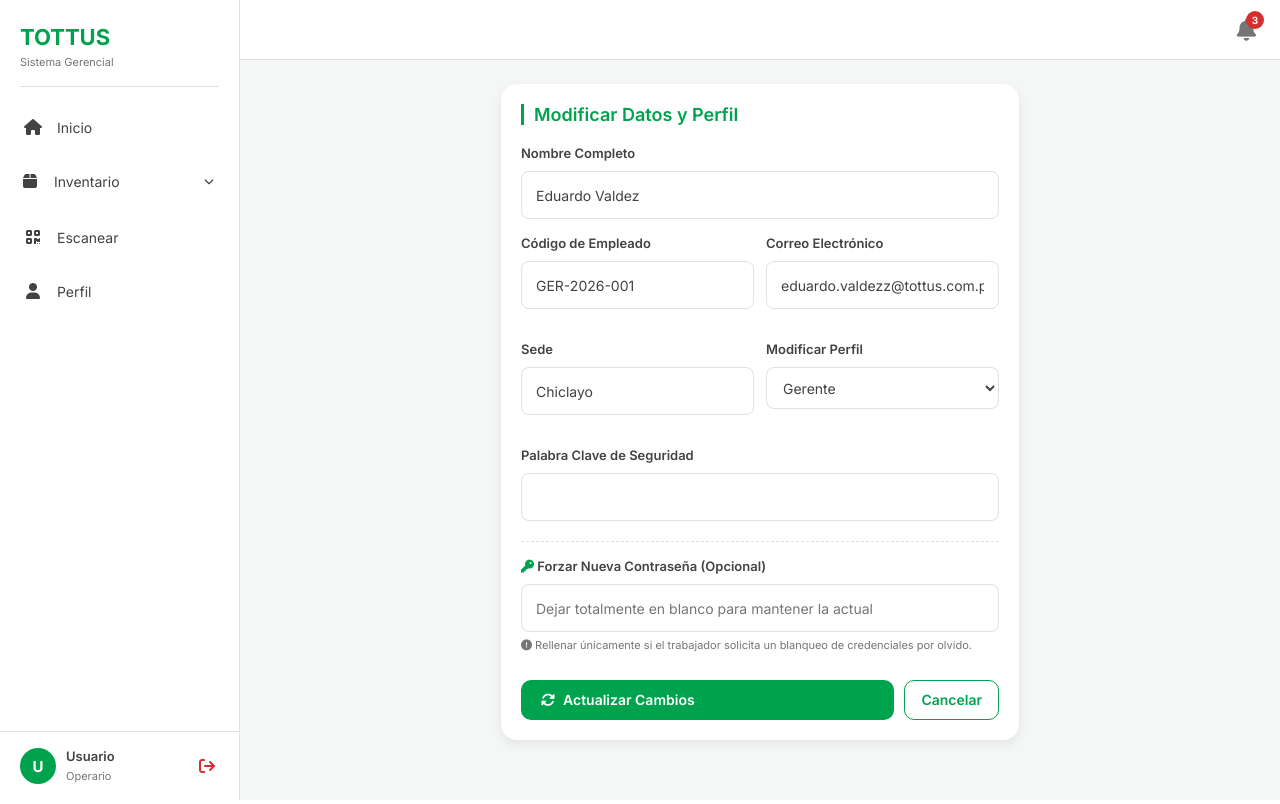
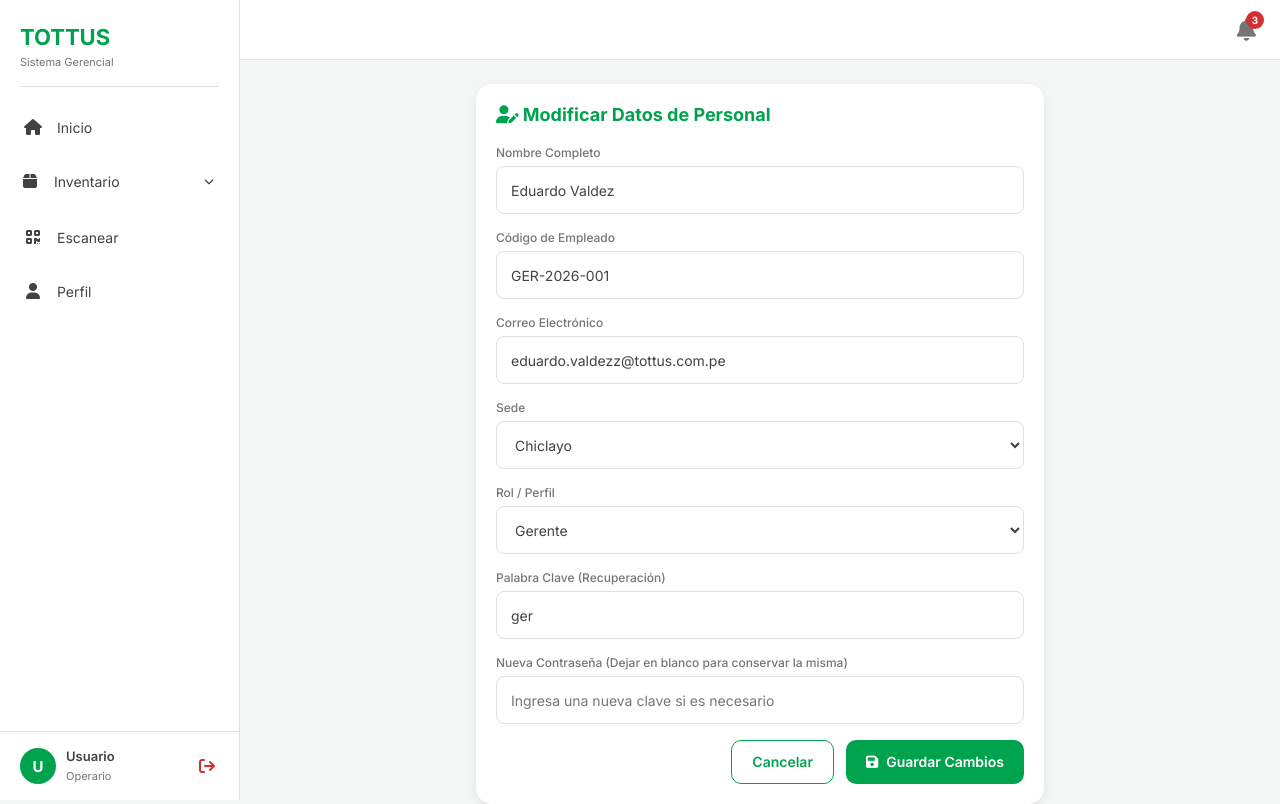
Before and after one commit to Xavo005/desarolloWeb_2026, a Flask app: page /trabajadores/editar/1 in a window 1280 px wide. Run offline with Flask 3, Linux system fonts and the light colour scheme; data comes from the database, SQL or seed files in the repository.

Commit message:
usuario_acomodado

```diff
--- a/app.py
+++ b/app.py
@@ -12,7 +12,6 @@
 from bd import obtenerconexion
 
 from tottusAD import (
-    cambiar_clave,
     obtener_stats_dashboard, obtener_alertas_recientes,
     leer_historial, registrar_historial,
     autenticar_usuario,
@@ -25,13 +24,10 @@
     clsAlerta, obtener_alertas_activas, obtener_totales_alertas,
     eliminar_alerta, actualizar_alerta, actualizar_alerta_sincronizada,
     clsTrabajador, leer_trabajadores, leer_trabajador_por_id,
-    insertar_trabajador  as ad_insertar_trabajador,
-    actualizar_trabajador as actualizar_trabajador,
-    eliminar_trabajador  as ad_eliminar_trabajador,
+    insertar_trabajador, actualizar_trabajador, eliminar_trabajador, cambiar_contrasena, restablecer_contrasena, obtener_sedes_unicas, obtener_roles_unicos,
     clsConteo, leer_conteos, insertar_conteo,
     insertar_conteo_manual,
     contar_alertas,
-    insertar_trabajador
 )
 
 app = Flask(__name__)
@@ -1154,24 +1150,30 @@
 # ==============================================================================
 # CRUD - TRABAJADORES - SECLEN
 # ==============================================================================
+
+# ==============================================================================
+# RUTA - LISTAR
+# ==============================================================================
 @app.route('/trabajadores')
 def listar_trabajadores():
     try:
         lista = leer_trabajadores() or []
         return render_template('lista_trabajadores.html',
                                active_page='trabajadores',
-                               alertas_count=3, # Dejamos el 3 fijo de tu campana
+                               alertas_count=contar_alertas(), # Dejamos el 3 fijo de tu campana
                                trabajadores=lista)
     except Exception as e:
         print("Error en /trabajadores:", repr(e))
         return mostrar_error("Error al cargar el listado de personal.", 500)
 
+# ==============================================================================
+# RUTA - INSERTAR
+# ==============================================================================
 @app.route('/trabajadores/nuevo')
 def vista_agregar_trabajador():
     return render_template('trabajador.html',
                            active_page='trabajadores',
                            alertas_count=contar_alertas())
-
 
 @app.route('/insertar_trabajador', methods=['POST'])
 def insertar_trabajador_ruta():
@@ -1186,17 +1188,15 @@
         if not nombre or not codigo_empleado or not sede:
             return mostrar_error("Nombre, codigo de empleado y sede son obligatorios.")
 
-        obj = clsTrabajador(
-            p_nombre=nombre,
-            p_codigo_empleado=codigo_empleado,
-            p_email=email,
-            p_sede=sede,
-            p_rol=rol,
-            p_palabra_clave=palabra_clave,
-            p_password_hash='Tottus2026'
-        )
+        obj = clsTrabajador()
+        obj.nombre = nombre
+        obj.codigo_empleado = codigo_empleado
+        obj.email = email
+        obj.sede = sede
+        obj.rol = rol
+        obj.palabra_clave = palabra_clave
+        obj.password = 'Tottus2026'
 
-        # CORREGIDO: Llama a la función importada de tottusAD
         if insertar_trabajador(obj):
             return mostrar_exito(
                 'Trabajador registrado correctamente. Clave inicial: Tottus2026',
@@ -1207,19 +1207,29 @@
         print("Error en /insertar_trabajador:", repr(e))
         return mostrar_error("Error interno al registrar el trabajador.", 500)
 
+# ==============================================================================
+# RUTA - ACTUALIZAR
+# ==============================================================================
 @app.route('/trabajadores/editar/<int:id>')
 def vista_editar_trabajador(id):
     try:
-        trabajador = leer_trabajador_por_id(id)
-        if not trabajador:
-            return mostrar_error("Trabajador no encontrado.", 404)
+        trabajador_obj = leer_trabajador_por_id(id)
+        if not trabajador_obj:
+            return "Trabajador no encontrado.", 404
+
+        lista_sedes = obtener_sedes_unicas()
+        lista_roles = obtener_roles_unicos()
+
         return render_template('trabajador_edit.html',
                                active_page='trabajadores',
-                               alertas_count=contar_alertas(),
-                               trabajador=trabajador)
+                               alertas_count=3,
+                               trabajador=trabajador_obj,
+                               sedes=lista_sedes,
+                               roles=lista_roles)
+
     except Exception as e:
-        print("Error en /trabajadores/editar:", repr(e))
-        return mostrar_error("Error al cargar el trabajador para edicion.", 500)
+        print(f"Error en vista_editar_trabajador: {repr(e)}")
+        return "Error interno al cargar el formulario de edicion.", 500
 
 @app.route('/actualizar_trabajador', methods=['POST'])
 def actualizar_trabajador_ruta():
@@ -1233,31 +1243,33 @@
         palabra_clave   = request.form.get('palabra_clave', '').strip()
         nueva_password  = request.form.get('nueva_password', '').strip()
 
-        if not nombre or not codigo_empleado or not sede:
-            return mostrar_error("Nombre, codigo de empleado y sede son obligatorios.")
+        if not nueva_password:
+            trab_actual = leer_trabajador_por_id(trab_id)
+            if trab_actual and isinstance(trab_actual, dict):
+                nueva_password = trab_actual.get('password')
 
-        obj = clsTrabajador(
-            p_id=trab_id,
-            p_nombre=nombre,
-            p_codigo_empleado=codigo_empleado,
-            p_email=email,
-            p_sede=sede,
-            p_rol=rol,
-            p_palabra_clave=palabra_clave,
-            p_password_hash=nueva_password if nueva_password else None
-        )
+        obj = clsTrabajador()
+        obj.id = trab_id
+        obj.nombre = nombre
+        obj.codigo_empleado = codigo_empleado
+        obj.email = email
+        obj.sede = sede
+        obj.rol = rol
+        obj.palabra_clave = palabra_clave
+        obj.password = nueva_password
 
-        # CORREGIDO: Se quitó el 'ad_' para llamar a la función real de tottusAD
         if actualizar_trabajador(obj):
-            return mostrar_exito(
-                'Datos del trabajador actualizados correctamente.',
-                '/trabajadores', 'Ver personal')
+            return redirect(url_for('listar_trabajadores'))
 
-        return mostrar_error("No se pudo actualizar. Verifique que el codigo no este duplicado.")
+        return "Error: Codigo de empleado ya registrado o datos invalidos.", 400
+
     except Exception as e:
-        print("Error en /actualizar_trabajador:", repr(e))
-        return mostrar_error("Error interno al actualizar el trabajador.", 500)
+        print(f"Error en actualizar_trabajador_ruta: {repr(e)}")
+        return "Error interno al actualizar el registro.", 500
 
+# ==============================================================================
+# RUTA -ELIMINAR
+# ==============================================================================
 @app.route('/eliminar_trabajador/<int:id>', methods=['POST', 'GET'])
 def eliminar_trabajador_ruta(id):
     try:
@@ -1273,7 +1285,45 @@
         return mostrar_error("Error interno al desactivar el trabajador.", 500)
 
 # ==============================================================================
-# RUTA - RESTABLECER CONTRASENA (Desde el exterior)
+# RUTA - CAMBIO DE CONTRASENA (Desde cambiar_clave.html)
+# ==============================================================================
+@app.route('/cambiar_clave', methods=['GET', 'POST'])
+def cambiar_clave_ruta():
+    if request.method == 'GET':
+        return render_template('cambiar_contraseña.html')
+
+    try:
+        clave_actual    = request.form.get('clave_actual', '').strip()
+        clave_nueva     = request.form.get('clave_nueva', '').strip()
+        clave_confirmar = request.form.get('clave_confirmar', '').strip()
+
+        if not clave_actual or not clave_nueva:
+            return "Ambas claves son requeridas."
+
+        if clave_nueva != clave_confirmar:
+            return "La nueva contraseña y su confirmación no coinciden."
+
+        if len(clave_nueva) < 8 or not any(c.isdigit() for c in clave_nueva):
+            return "La nueva clave debe tener al menos 8 caracteres y contener un número."
+
+        if clave_actual == clave_nueva:
+            return "La nueva clave debe ser diferente a la actual."
+
+        trabajador_id = session.get('id')
+        if not trabajador_id:
+            return "Sesión no válida o expirada. Por favor, vuelve a loguearte."
+
+        if cambiar_contrasena(trabajador_id, clave_actual, clave_nueva):
+            return redirect(url_for('listar_trabajadores'))
+
+        return "La contraseña actual es incorrecta."
+
+    except Exception as e:
+        print(f"Error en cambiar_clave_ruta: {repr(e)}")
+        return "Error interno del servidor."
+
+# ==============================================================================
+# RUTA - RESTABLECER CONTRASEÑA
 # ==============================================================================
 @app.route('/restablecer', methods=['GET', 'POST'])
 def restablecer():
@@ -1287,7 +1337,7 @@
                 return render_template('restablecer.html',
                                        error='El codigo de empleado y la nueva contrasena son obligatorios.')
 
-            if restablecer_clave(codigo, clave_sec, clave_nva):
+            if restablecer_contrasena(codigo, clave_sec, clave_nva):
                 return mostrar_exito(
                     'Contrasena restablecida correctamente.',
                     '/', 'Ir al Login')
@@ -1301,47 +1351,6 @@
 
     return render_template('restablecer.html', error=None)
 
-
-# ==============================================================================
-# RUTA - CAMBIO DE CONTRASENA (Desde cambiar_clave.html)
-# ==============================================================================
-@app.route('/cambiar_clave', methods=['GET', 'POST'])
-def cambiar_clave_ruta():
-    if request.method == 'GET':
-        return render_template('cambiar_clave.html')
-
-    try:
-        # 1. Captura de los campos del formulario tradicional
-        clave_actual    = request.form.get('clave_actual', '')
-        clave_nueva     = request.form.get('clave_nueva', '')
-        clave_confirmar = request.form.get('clave_confirmar', '')
-
-        # 2. Validaciones (CORREGIDO el guion bajo)
-        if not clave_actual or not clave_nueva:
-            return mostrar_error("Ambas claves son requeridas.")
-        if clave_nueva != clave_confirmar:  # <--- CORREGIDO: ahora sí tiene el guion bajo
-            return mostrar_error("La nueva contraseña y su confirmación no coinciden.")
-        if len(clave_nueva) < 8:
-            return mostrar_error("La nueva clave debe tener al menos 8 caracteres.")
-        if not any(c.isdigit() for c in clave_nueva):
-            return mostrar_error("La nueva clave debe contener al menos un numero.")
-        if clave_actual == clave_nueva:
-            return mostrar_error("La nueva clave debe ser diferente a la actual.")
-
-        # 3. Obtener ID del usuario en sesión
-        trabajador_id = session.get('id', 1)
-
-        # 4. Modificar en la Base de Datos
-        if cambiar_clave(trabajador_id, clave_actual, clave_nueva):
-            return mostrar_exito(
-                'Contrasena actualizada correctamente.',
-                '/perfil', 'Volver al perfil')
-
-        return mostrar_error("La contrasena actual es incorrecta.")
-    except Exception as e:
-        print("Error en /cambiar_clave:", repr(e))
-        return mostrar_error("Error interno al cambiar la contrasena.", 500)
-
 # ==============================================================================
 if __name__ == '__main__':
     app.run(debug=True, port=5000)
--- a/static/CSS/style.css
+++ b/static/CSS/style.css
@@ -447,3 +447,21 @@
     right: 16px; left: 16px; width: auto;
   }
 }
+
+/* ══════════════════════════════════════════════════════════
+   TOKEN OVERRIDES — MODO OSCURO (Añadido)
+   Cambia los colores de las variables cuando data-theme es dark
+══════════════════════════════════════════════════════════ */
+[data-theme="dark"] {
+  --bg:           #121413; /* Fondo oscuro y sutil */
+  --surface:      #1A1D1A; /* Superficie de tarjetas y barra lateral */
+  --text:         #E2E3E1; /* Texto principal legible */
+  --text-muted:   #919390; /* Texto secundario o gris */
+  --border:       #2A2E2B; /* Bordes suaves para modo oscuro */
+  --shadow:       0 4px 20px rgba(0,0,0,.40); /* Sombra más densation para contraste */
+
+  /* Ajustes opcionales de contraste para componentes específicos */
+  --primary-light: #002D15; /* Fondo verde opaco para ítems activos */
+  --danger-light:  #3D0A0A; /* Fondo rojo opaco para alertas críticas */
+  --warning-light: #3D2B00; /* Fondo ámbar opaco */
+}
--- a/templates/base.html
+++ b/templates/base.html
@@ -8,7 +8,13 @@
   <link href="https://fonts.googleapis.com/css2?family=Inter:wght@400;500;600;700&display=swap" rel="stylesheet">
   <link rel="stylesheet" href="https://cdnjs.cloudflare.com/ajax/libs/font-awesome/6.5.0/css/all.min.css">
   <link rel="stylesheet" href="{{ url_for('static', filename='css/style.css') }}">
+ <script>
+    if (localStorage.getItem('theme') === 'dark') {
+      document.documentElement.setAttribute('data-theme', 'dark');
+    }
+  </script>
   {% block extra_css %}{% endblock %}
+
 </head>
 <body>
 
--- a/templates/lista_trabajadores.html
+++ b/templates/lista_trabajadores.html
@@ -70,7 +70,6 @@
 
 {% block extra_js %}
 <script>
-// Conectar botones de eliminar al modal de confirmacion Tottus
 document.addEventListener('DOMContentLoaded', function() {
   document.querySelectorAll('.btn-eliminar-trabajador').forEach(function(btn) {
     btn.addEventListener('click', function(e) {
--- a/templates/restablecer.html
+++ b/templates/restablecer.html
@@ -28,8 +28,8 @@
       </div>
 
       <div class="form-group mt-3">
-        <label>Contraseña Actual</label>
-        <input type="password" name="palabra_clave" placeholder="Ingresa tu contraseña actual" required>
+        <label>Palabra Clave</label>
+        <input type="text" name="palabra_clave" placeholder="Ingresa tu palabra clave" required>
       </div>
 
       <div class="form-group mt-3">
--- a/templates/trabajador.html
+++ b/templates/trabajador.html
@@ -10,7 +10,7 @@
       Crear Ficha de Personal
     </div>
 
-    <form action="{{ url_for('insertar_trabajador') }}" method="POST">
+<form action="{{ url_for('insertar_trabajador_ruta') }}" method="POST">
       <div class="form-group">
         <label style="font-size:13px; font-weight:600; color:var(--text)">Nombre Completo</label>
         <input type="text" name="nombre" placeholder="Ej. Juan Pérez Ramos" required style="width:100%; margin-top:4px">
@@ -40,6 +40,7 @@
             <option value="operario">Operario</option>
             <option value="gerente">Gerente</option>
             <option value="tecnico">Técnico</option>
+            <option value="supervisor">Supervisor</option>
           </select>
         </div>
       </div>
--- a/templates/trabajador_edit.html
+++ b/templates/trabajador_edit.html
@@ -1,74 +1,74 @@
 {% extends 'base.html' %}
-{% block title %}Modificar Trabajador{% endblock %}
-{% block page_title %}Editar Trabajador{% endblock %}
+{% block title %}Editar Trabajador{% endblock %}
+{% block page_title %}Editar Personal{% endblock %}
 
 {% block content %}
-<div class="px-4" style="max-width:550px; margin:0 auto; padding-top:24px">
-
+<div class="px-4" style="max-width:600px;margin:0 auto;padding-top:24px">
   <div class="card">
-    <div style="font-size:18px; font-weight:600; color:var(--primary); border-left:3px solid var(--primary); padding-left:10px; margin-bottom:20px">
-      Modificar Datos y Perfil
+    <div style="font-size:18px;font-weight:700;margin-bottom:20px;color:var(--primary)">
+      <i class="fa-solid fa-user-pen"></i> Modificar Datos de Personal
     </div>
 
-    <form action="{{ url_for('actualizar_trabajador_ruta') }}" method="POST">
+    <form method="POST" action="{{ url_for('actualizar_trabajador_ruta') }}">
+
       <input type="hidden" name="id" value="{{ trabajador.id }}">
 
       <div class="form-group">
-        <label style="font-size:13px; font-weight:600; color:var(--text)">Nombre Completo</label>
-        <input type="text" name="nombre" value="{{ trabajador.nombre }}" required style="width:100%; margin-top:4px">
+        <label>Nombre Completo</label>
+        <input type="text" name="nombre" value="{{ trabajador.nombre }}" required>
       </div>
 
-      <div style="display:flex; gap:12px; margin-top:16px">
-        <div class="form-group" style="flex:1">
-          <label style="font-size:13px; font-weight:600; color:var(--text)">Código de Empleado</label>
-          <input type="text" name="codigo_empleado" value="{{ trabajador.codigo_empleado }}" required style="width:100%; margin-top:4px">
-        </div>
-
-        <div class="form-group" style="flex:1">
-          <label style="font-size:13px; font-weight:600; color:var(--text)">Correo Electrónico</label>
-          <input type="email" name="email" value="{{ trabajador.email if trabajador.email else '' }}" placeholder="usuario@tottus.com.pe" style="width:100%; margin-top:4px">
-        </div>
+      <div class="form-group">
+        <label>Código de Empleado</label>
+        <input type="text" name="codigo_empleado" value="{{ trabajador.codigo_empleado }}" required>
       </div>
 
-      <div style="display:flex; gap:12px; margin-top:16px">
-        <div class="form-group" style="flex:1">
-          <label style="font-size:13px; font-weight:600; color:var(--text)">Sede</label>
-          <input type="text" name="sede" value="{{ trabajador.sede if trabajador.sede else '' }}" required style="width:100%; margin-top:4px">
-        </div>
-
-        <div class="form-group" style="flex:1">
-          <label style="font-size:13px; font-weight:600; color:var(--text)">Modificar Perfil</label>
-          <select name="rol" required style="width:100%; height:42px; border-radius:8px; border:1px solid var(--border); padding:0 12px; background:var(--surface); color:var(--text); margin-top:4px">
-            <option value="operario" {% if trabajador.rol == 'operario' %}selected{% endif %}>Operario</option>
-            <option value="gerente" {% if trabajador.rol == 'gerente' %}selected{% endif %}>Gerente</option>
-            <option value="tecnico" {% if trabajador.rol == 'tecnico' %}selected{% endif %}>Técnico</option>
-          </select>
-        </div>
+      <div class="form-group">
+        <label>Correo Electrónico</label>
+        <input type="email" name="email" value="{{ trabajador.email if trabajador.email else '' }}">
       </div>
 
-      <div class="form-group" style="margin-top:16px">
-        <label style="font-size:13px; font-weight:600; color:var(--text)">Palabra Clave de Seguridad</label>
-        <input type="text" name="palabra_clave" value="{{ trabajador.palabra_clave if trabajador.palabra_clave else '' }}" required style="width:100%; margin-top:4px">
+<div class="form-group">
+        <label>Sede</label>
+        <select name="sede" required>
+          {% for s in sedes %}
+            <option value="{{ s.nombre }}" {% if trabajador.sede|lower == s.nombre|lower %}selected{% endif %}>
+              {{ s.nombre }}
+            </option>
+          {% endfor %}
+        </select>
       </div>
 
-      <div class="form-group" style="margin-top:20px; border-top:1px dashed var(--border); padding-top:16px">
-        <label style="font-size:13px; font-weight:600; color:var(--text)">
-          <i class="fa-solid fa-key" style="color:var(--primary)"></i> Forzar Nueva Contraseña (Opcional)
-        </label>
-        <input type="text" name="nueva_password" placeholder="Dejar totalmente en blanco para mantener la actual" style="width:100%; margin-top:4px">
-        <div style="margin-top:6px; font-size:11px; color:var(--text-muted)">
-          <i class="fa-solid fa-circle-exclamation"></i> Rellenar únicamente si el trabajador solicita un blanqueo de credenciales por olvido.
-        </div>
+      <div class="form-group">
+        <label>Rol / Perfil</label>
+        <select name="rol" required>
+          {% for r in roles %}
+            <option value="{{ r.nombre|lower }}" {% if trabajador.rol|lower == r.nombre|lower %}selected{% endif %}>
+              {{ r.nombre|capitalize }}
+            </option>
+          {% endfor %}
+        </select>
       </div>
 
-      <div style="display:flex; gap:10px; margin-top:28px">
-        <button type="submit" class="btn-primary" style="flex:1">
-          <i class="fa-solid fa-rotate"></i> Actualizar Cambios
-        </button>
-        <a href="{{ url_for('listar_trabajadores') }}" class="btn-secondary" style="padding:12px 16px; text-decoration:none; text-align:center">
+      <div class="form-group">
+        <label>Palabra Clave (Recuperación)</label>
+        <input type="text" name="palabra_clave" value="{{ trabajador.palabra_clave }}" required>
+      </div>
+
+      <div class="form-group mt-3">
+        <label>Nueva Contraseña (Dejar en blanco para conservar la misma)</label>
+        <input type="password" name="nueva_password" placeholder="Ingresa una nueva clave si es necesario">
+      </div>
+
+      <div class="flex gap-3 mt-4" style="justify-content: flex-end;">
+        <a href="{{ url_for('listar_trabajadores') }}" class="btn-secondary" style="height: 44px; display: inline-flex; align-items: center; text-decoration: none;">
           Cancelar
         </a>
+        <button type="submit" class="btn-primary" style="height: 44px;">
+          <i class="fa-solid fa-floppy-disk"></i> Guardar Cambios
+        </button>
       </div>
+
     </form>
   </div>
 </div>
```
Also changed, not shown: crear_admin.py (deleted, +0 -53 lines), templates/dashboard.html (+12 -4 lines), templates/perfil.html (+26 -5 lines), tottusAD.py (+110 -91 lines).
